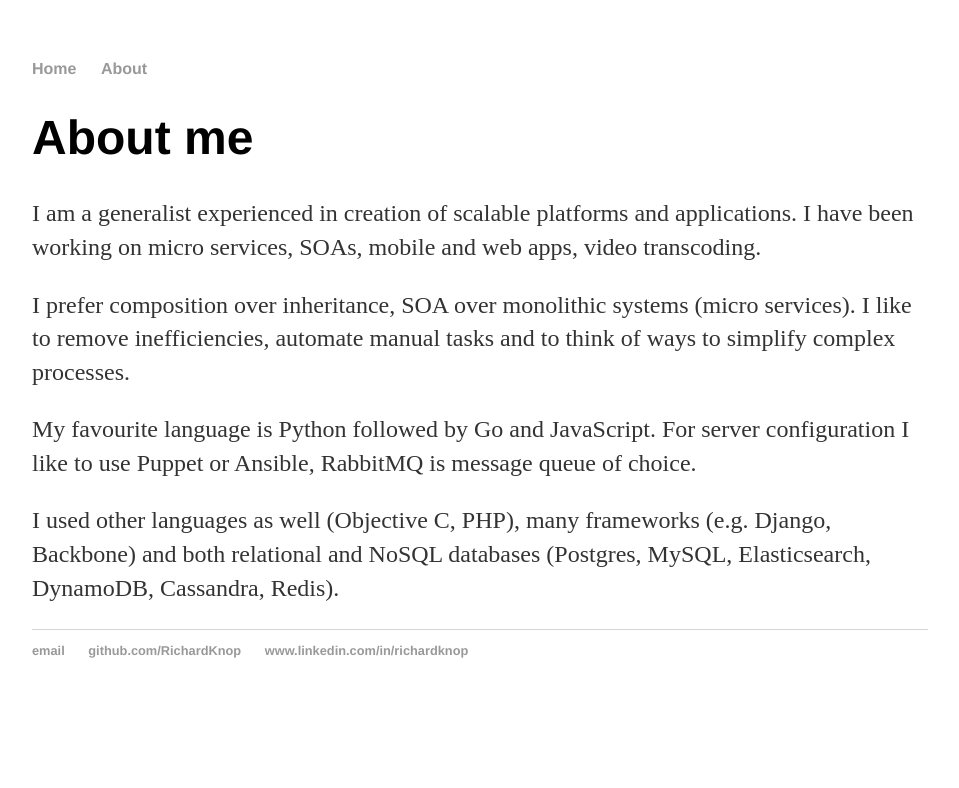
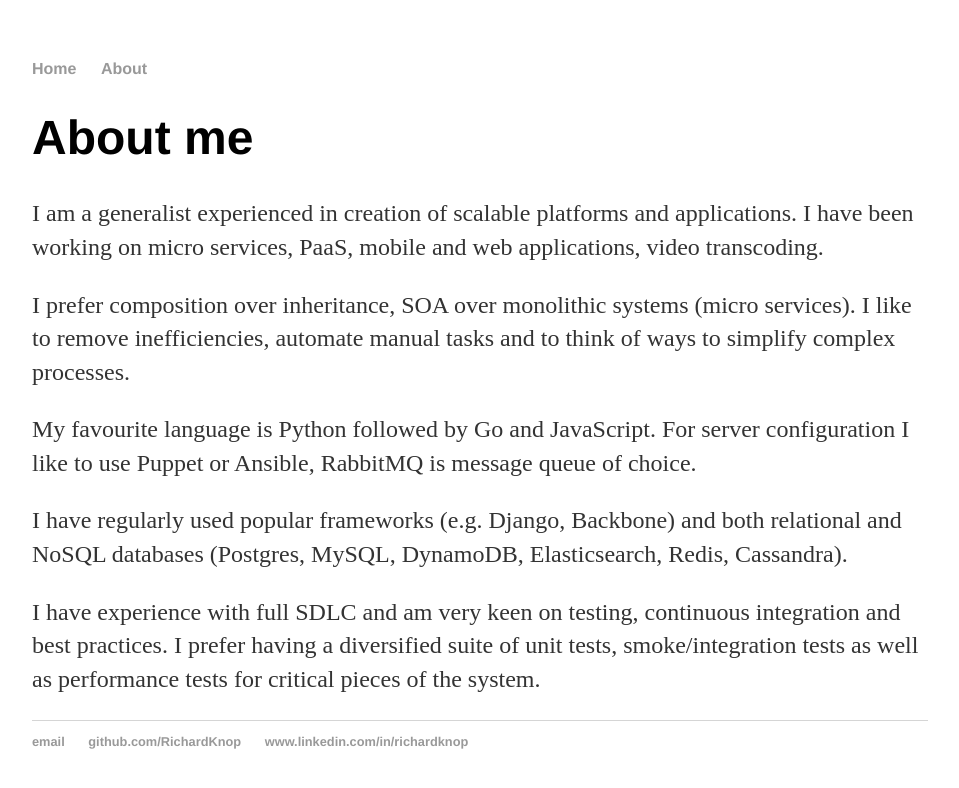
Before and after one commit to RichardKnop/richardknop.github.io, a Jekyll site: the page built from about/index.html, in a window 1280 px wide. Shown: the top 788 px of the page, without its empty margins (160-1119 px from the left). Built offline with Jekyll 4.4.1, drawn with Linux system fonts in a browser that asks for light colours.

Commit message:
Update index.html

```diff
--- a/about/index.html
+++ b/about/index.html
@@ -4,9 +4,10 @@ title: Richard Knop | About
 ---
 <div class="blurb">
   <h1>About me</h1>
-  <p>I am a generalist experienced in creation of scalable platforms and applications. I have been working on micro services, SOAs, mobile and web apps, video transcoding.</p>
+  <p>I am a generalist experienced in creation of scalable platforms and applications. I have been working on micro services, PaaS, mobile and web applications, video transcoding.</p>
   <p>I prefer composition over inheritance, SOA over monolithic systems (micro services). I like to remove inefficiencies, automate manual tasks and to think of ways to simplify complex processes.</p>
   <p>My favourite language is Python followed by Go and JavaScript. For server configuration I like to use Puppet or Ansible, RabbitMQ is message queue of choice.</p>
-  <p>I used other languages as well (Objective C, PHP), many frameworks (e.g. Django, Backbone) and both relational and NoSQL databases (Postgres, MySQL, Elasticsearch, DynamoDB, Cassandra, Redis).</p>
+  <p>I have regularly used popular frameworks (e.g. Django, Backbone) and both relational and NoSQL databases (Postgres, MySQL, DynamoDB, Elasticsearch, Redis, Cassandra).</p>
+  <p>I have experience with full SDLC and am very keen on testing, continuous integration and best practices. I prefer having a diversified suite of unit tests, smoke/integration tests as well as performance tests for critical pieces of the system.</p>
 </div>
 <!-- /.blurb -->
```
